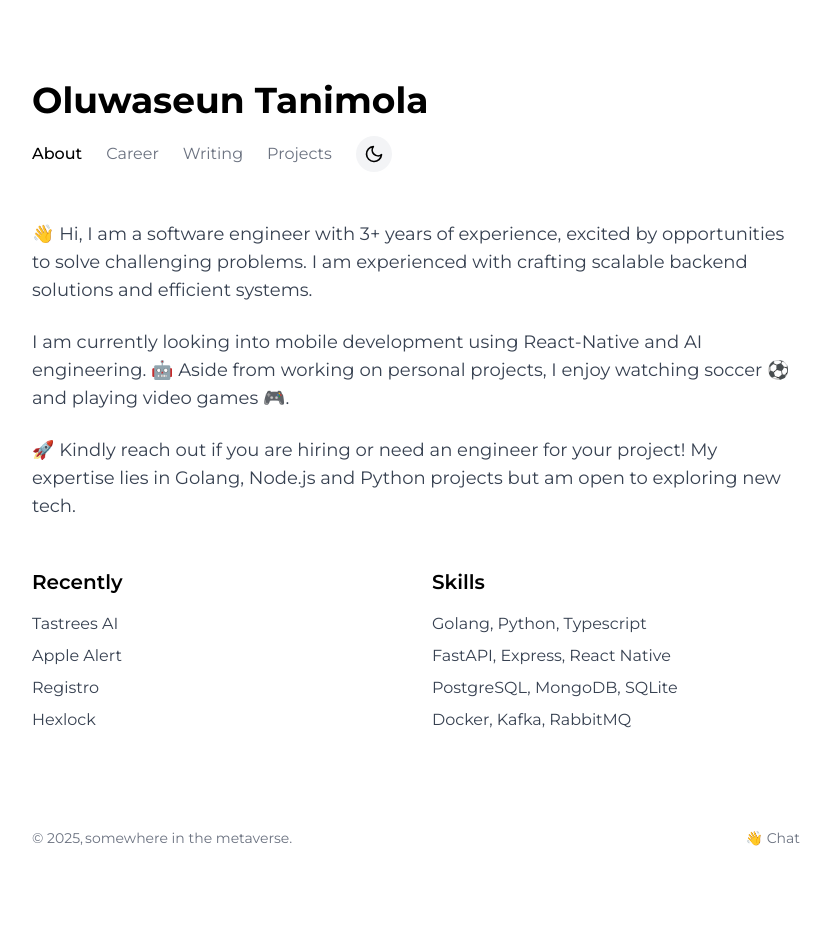
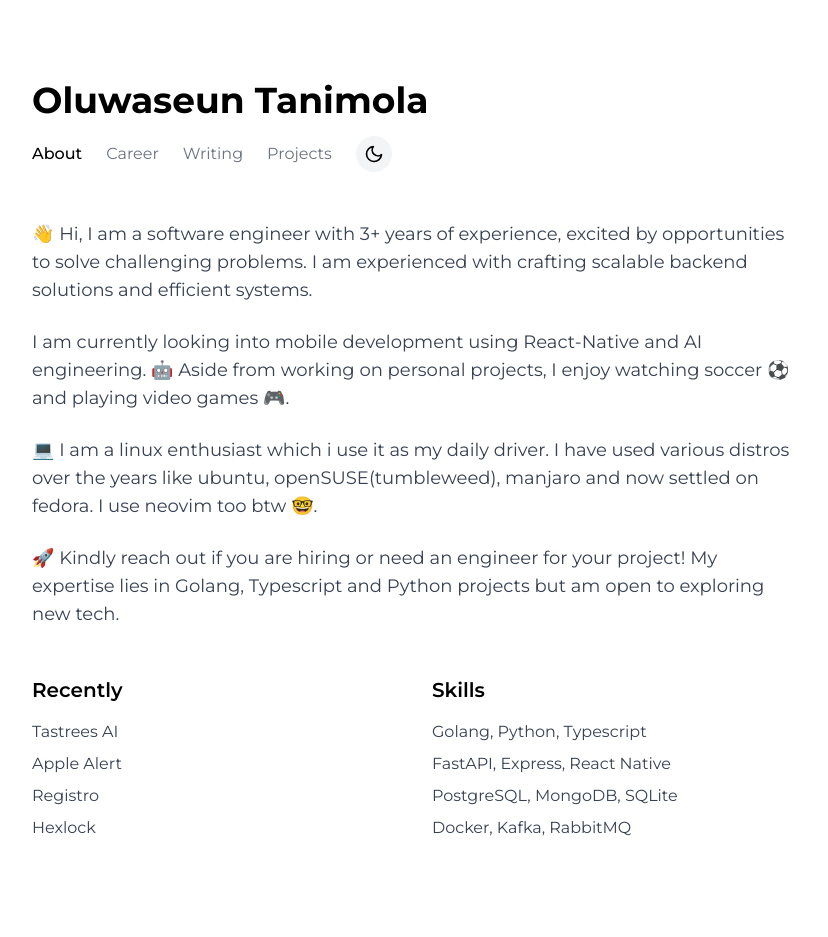
Before and after one commit to Oluwaseun241/oluwaseun.wtf, a Next.js app: page / in a window 1280 px wide. Shown: the top 937 px of the page, without its empty margins (224-1052 px from the left). Before the commit the page ends 880 px from the top, so only its background shows below. Built offline with nearby package versions, Linux system fonts and the light colour scheme.

Commit message:
chore: footer

```diff
--- a/app/components/global/Footer.tsx
+++ b/app/components/global/Footer.tsx
@@ -16,7 +16,7 @@
       className={`flex justify-between pt-12 text-sm text-gray-500 dark:text-gray-400 ${className}`}
     >
       <div className="flex items-center gap-0.5">
-        © {new Date().getFullYear()}, <p>somewhere in the metaverse.</p>
+        © {new Date().getFullYear()} | <p className="items-center text-center ml-1">somewhere in the terminal.</p>
       </div>
       <Link href="/contact" className="relative group">
         <span className="cursor-pointer">👋 Chat</span>
--- a/app/page.tsx
+++ b/app/page.tsx
@@ -30,7 +30,11 @@
               </p>
 
               <p className="text-lg text-gray-700 dark:text-gray-300">
-                🚀 Kindly reach out if you are hiring or need an engineer for your project! My expertise lies in Golang, Node.js and Python projects but am open to exploring new tech.
+                💻 I am a linux enthusiast which i use it as my daily driver. I have used various distros over the years like ubuntu, openSUSE(tumbleweed), manjaro and now settled on fedora. I use neovim too btw 🤓.
+              </p>
+
+              <p className="text-lg text-gray-700 dark:text-gray-300">
+                🚀 Kindly reach out if you are hiring or need an engineer for your project! My expertise lies in Golang, Typescript and Python projects but am open to exploring new tech.
               </p>
             </div>
           </AnimatedContent>
```
